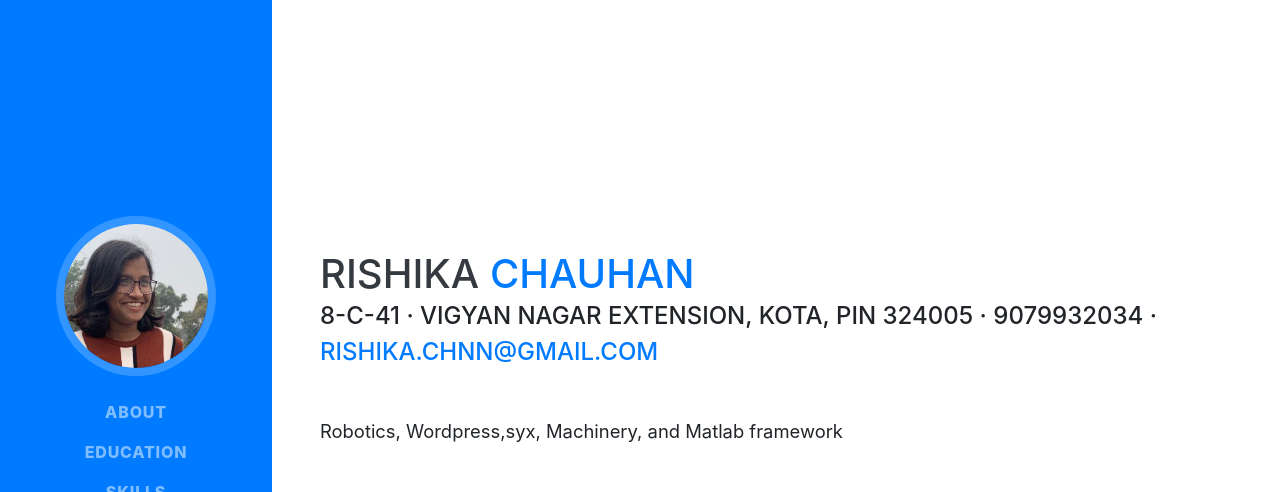
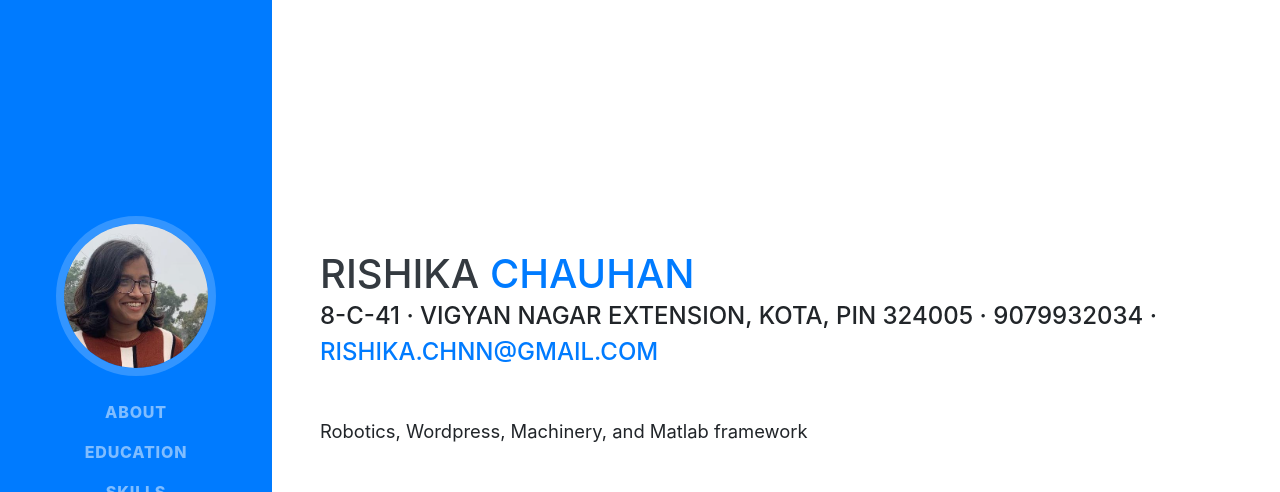
Before and after one commit to RishikaChauhan/rishikachauhan.github.io, a website with bundled scripts: page index.html in a window 1280 px wide. Shown: the top 492 px of the page. Built offline with nearby package versions, Linux system fonts and the light colour scheme; a web font is replaced by a local one.

Commit message:
Update index.html

```diff
--- a/index.html
+++ b/index.html
@@ -66,7 +66,7 @@
         <div class="subheading mb-5">8-C-41 · Vigyan Nagar Extension, Kota, PIN 324005 · 9079932034 ·
           <a href="mailto:name@email.com">rishika.chnn@gmail.com</a>
         </div>
-        <p class="lead mb-5">Robotics, Wordpress,syx, Machinery, and Matlab framework</p>
+        <p class="lead mb-5">Robotics, Wordpress, Machinery, and Matlab framework</p>
         <div class="social-icons">
           <a href="https://www.linkedin.com/in/rishika-chauhan-696390156/">
             <i class="fab fa-linkedin-in"></i>
```
